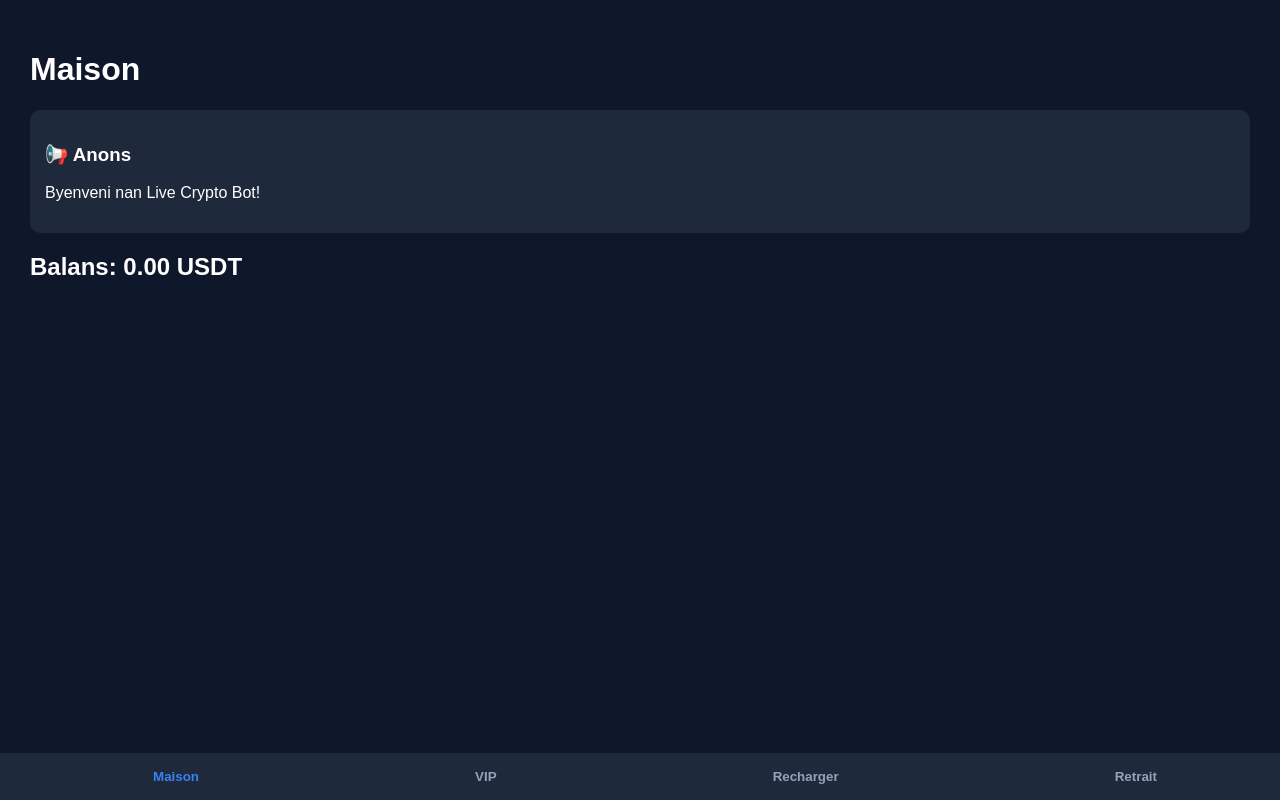
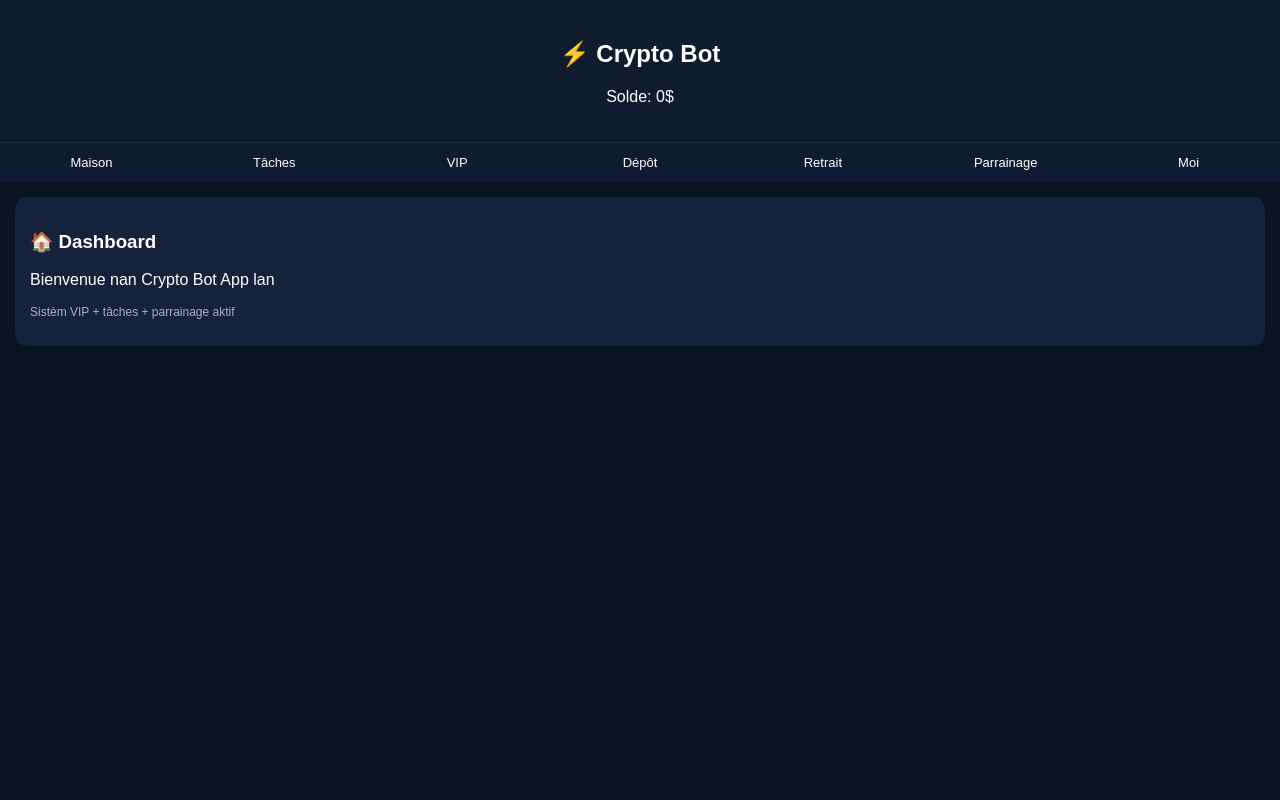
Before and after one commit to brunvilkerby0-commits/Live-crypto_bot, a plain HTML site: page index.html in a window 1280 px wide. Both pictures are taken after a click on the button "Maison". Drawn offline with Linux system fonts and the light colour scheme; no server answers.

Commit message:
index.html

```diff
--- a/index.html
+++ b/index.html
@@ -3,60 +3,294 @@
 <head>
 <meta charset="UTF-8">
 <meta name="viewport" content="width=device-width, initial-scale=1.0">
-    <title>Live Crypto Bot</title>
+<title>Crypto Bot App</title>
+
+<script src="https://www.gstatic.com/firebasejs/10.7.1/firebase-app.js"></script>
+<script src="https://www.gstatic.com/firebasejs/10.7.1/firebase-firestore.js"></script>
+<script src="https://www.gstatic.com/firebasejs/10.7.1/firebase-auth.js"></script>
+
 <style>
-        body { font-family: sans-serif; background-color: #0f172a; color: white; margin: 0; padding: 10px; }
-        .section { display: none; padding: 20px; }
-        .active-section { display: block; }
-        .nav-bar { display: flex; justify-content: space-around; background: #1e293b; padding: 15px; position: fixed; bottom: 0; width: 100%; left: 0; }
-        button { background: none; border: none; color: #94a3b8; font-weight: bold; cursor: pointer; }
-        button.active { color: #3b82f6; }
+body{
+    margin:0;
+    font-family:Arial;
+    background:#0b1220;
+    color:white;
+}
+
+/* HEADER */
+header{
+    padding:20px;
+    background:#111b2e;
+    text-align:center;
+}
+
+/* NAV */
+nav{
+    display:flex;
+    overflow-x:auto;
+    background:#0f1a33;
+    border-top:1px solid #1e2b4a;
+}
+
+nav button{
+    flex:1;
+    padding:12px;
+    background:none;
+    border:none;
+    color:white;
+    font-size:13px;
+}
+
+/* SECTION */
+.section{
+    display:none;
+    padding:15px;
+}
+
+.active{
+    display:block;
+}
+
+/* CARD */
+.card{
+    background:#16223b;
+    padding:15px;
+    border-radius:12px;
+    margin-bottom:12px;
+}
+
+/* BUTTON */
+button.action{
+    width:100%;
+    padding:12px;
+    border:none;
+    border-radius:10px;
+    background:#2b6fff;
+    color:white;
+    margin-top:10px;
+}
+.small{
+    font-size:12px;
+    color:#9fb3d1;
+}
 </style>
 </head>
+
 <body>
 
-    <div id="maison" class="section active-section">
-        <h1>Maison</h1>
-        <div style="background:#1e293b; padding:15px; border-radius:10px;">
-            <h3>📢 Anons</h3>
-            <p>Byenveni nan Live Crypto Bot!</p>
-        </div>
-        <h2>Balans: 0.00 USDT</h2>
-    </div>
+<header>
+    <h2>⚡ Crypto Bot</h2>
+    <p id="solde">Solde: 0$</p>
+</header>
 
-    <div id="vip" class="section">
-        <h1>Espace VIP</h1>
-        <div style="background:#1e293b; padding:20px; border-radius:10px;">
-            <h3>⏱️ Tan retant pou siyal:</h3>
-            <h2 id="timer">23:59:59</h2>
+<!-- NAVIGATION -->
+<nav>
+    <button onclick="show('home')">Maison</button>
+    <button onclick="show('task')">Tâches</button>
+    <button onclick="show('vip')">VIP</button>
+    <button onclick="show('deposit')">Dépôt</button>
+    <button onclick="show('withdraw')">Retrait</button>
+    <button onclick="show('ref')">Parrainage</button>
+    <button onclick="show('me')">Moi</button>
+</nav>
+
+<!-- HOME -->
+<div id="home" class="section active">
+    <div class="card">
+        <h3>🏠 Dashboard</h3>
+        <p>Bienvenue nan Crypto Bot App lan</p>
+        <p class="small">Sistèm VIP + tâches + parrainage aktif</p>
     </div>
 </div>
 
-    <div id="recharger" class="section">
-        <h1>Recharger</h1>
-        <p>Adres USDT (TRC20):</p>
-        <input type="text" value="TUvxxxxxxxxxxxxxxx" readonly style="width:100%; padding:10px;">
+<!-- TASK -->
+<div id="task" class="section">
+    <div class="card">
+        <h3>📋 Tâches (24h)</h3>
+        <button class="action" onclick="task()">Fè tâche</button>
+        <p class="small">+2$ chak 24h</p>
+    </div>
 </div>
 
-    <div id="retrait" class="section">
-        <h1>Retrait</h1>
-        <input type="number" placeholder="Montan">
-        <input type="password" placeholder="Modpas Sekirite">
-        <button style="background:#3b82f6; padding:10px; width:100%; margin-top:10px;">Valide</button>
+<!-- VIP -->
+<div id="vip" class="section">
+    <div class="card">
+        <h3>👑 VIP</h3>
+        <button class="action" onclick="vip()">Acheter VIP (10$)</button>
+    </div>
 </div>
 
-    <div class="nav-bar">
-        <button onclick="showSection('maison')" class="active">Maison</button>
-        <button onclick="showSection('vip')">VIP</button>
-        <button onclick="showSection('recharger')">Recharger</button>
-        <button onclick="showSection('retrait')">Retrait</button>
+<!-- DEPOSIT -->
+<div id="deposit" class="section">
+    <div class="card">
+        <h3>➕ Dépôt USDT</h3>
+        <button class="action" onclick="deposit()">Simuler dépôt +10$</button>
+        <p class="small">(API USDT ka ajoute pita)</p>
+    </div>
+</div>
+
+<!-- WITHDRAW -->
+<div id="withdraw" class="section">
+    <div class="card">
+        <h3>💸 Retrait</h3>
+        <input id="amt" placeholder="Montant">
+        <input id="pass" type="password" placeholder="Mot de passe">
+        <button class="action" onclick="withdraw()">Envoyer demande</button>
+    </div>
+</div>
+
+<!-- REFERRAL -->
+<div id="ref" class="section">
+    <div class="card">
+        <h3>🔗 Parrainage</h3>
+        <p>Lien:</p>
+        <p id="link"></p>
+    </div>
+</div>
+
+<!-- ME -->
+<div id="me" class="section">
+    <div class="card">
+        <h3>👤 Moi</h3>
+        <p>ID: <span id="uid"></span></p>
+        <input id="email" placeholder="Email">
+        <button class="action" onclick="saveEmail()">Save</button>
+    </div>
 </div>
 
 <script>
-        function showSection(id) {
-            document.querySelectorAll('.section').forEach(s => s.classList.remove('active-section'));
-            document.getElementById(id).classList.add('active-section');
+
+/* FIREBASE CONFIG */
+const firebaseConfig = {
+  apiKey: "XXX",
+  projectId: "XXX"
+};
+
+firebase.initializeApp(firebaseConfig);
+const db = firebase.firestore();
+
+/* USER */
+let uid = localStorage.getItem("uid") || Date.now().toString();
+localStorage.setItem("uid", uid);
+
+document.getElementById("uid").innerText = uid;
+document.getElementById("link").innerText =
+"https://t.me/TONBOT?start=" + uid;
+
+/* NAV */
+function show(id){
+    document.querySelectorAll(".section")
+    .forEach(s=>s.classList.remove("active"));
+    document.getElementById(id).classList.add("active");
 }
+
+/* LOAD */
+async function load(){
+    let doc = await db.collection("users").doc(uid).get();
+    let d = doc.data();
+
+    if(!d){
+        await db.collection("users").doc(uid).set({
+            solde:0,
+            vip:0,
+            trans:0,
+            password:"1234",
+            lastTask:0
+        });
+        return;
+    }
+
+    document.getElementById("solde").innerText =
+    "Solde: " + d.solde + "$";
+}
+
+/* TASK */
+async function task(){
+    let ref = db.collection("users").doc(uid);
+    let d = (await ref.get()).data();
+
+    if(Date.now() - d.lastTask < 86400000){
+        alert("Reviens demain");
+        return;
+    }
+
+    await ref.update({
+        solde: d.solde + 2,
+        lastTask: Date.now()
+    });
+
+    load();
+}
+
+/* VIP */
+async function vip(){
+    let ref = db.collection("users").doc(uid);
+    let d = (await ref.get()).data();
+
+    if(d.solde >= 10){
+        await ref.update({
+            solde: d.solde - 10,
+            vip: 1
+        });
+        alert("VIP activé");
+    } else alert("Solde insuffisant");
+
+    load();
+}
+
+/* DEPOSIT */
+async function deposit(){
+    let ref = db.collection("users").doc(uid);
+    let d = (await ref.get()).data();
+
+    await ref.update({
+        solde: d.solde + 10
+    });
+
+    load();
+}
+
+/* WITHDRAW */
+async function withdraw(){
+    let amt = parseFloat(document.getElementById("amt").value);
+    let pass = document.getElementById("pass").value;
+
+    let ref = db.collection("users").doc(uid);
+    let d = (await ref.get()).data();
+
+    if(pass !== d.password){
+        alert("Wrong password");
+        return;
+    }
+
+    if(amt > d.solde){
+        alert("Insufficient");
+        return;
+    }
+
+    await db.collection("withdraws").add({
+        userId: uid,
+        amount: amt,
+        status:"pending"
+    });
+
+    alert("Request sent");
+}
+
+/* EMAIL */
+async function saveEmail(){
+    let email = document.getElementById("email").value;
+
+    await db.collection("users").doc(uid).update({
+        email
+    });
+
+    alert("Saved");
+}
+
+load();
+
 </script>
+
 </body>
 </html>
```
Lines whose indentation alone changed are shown as unchanged.
